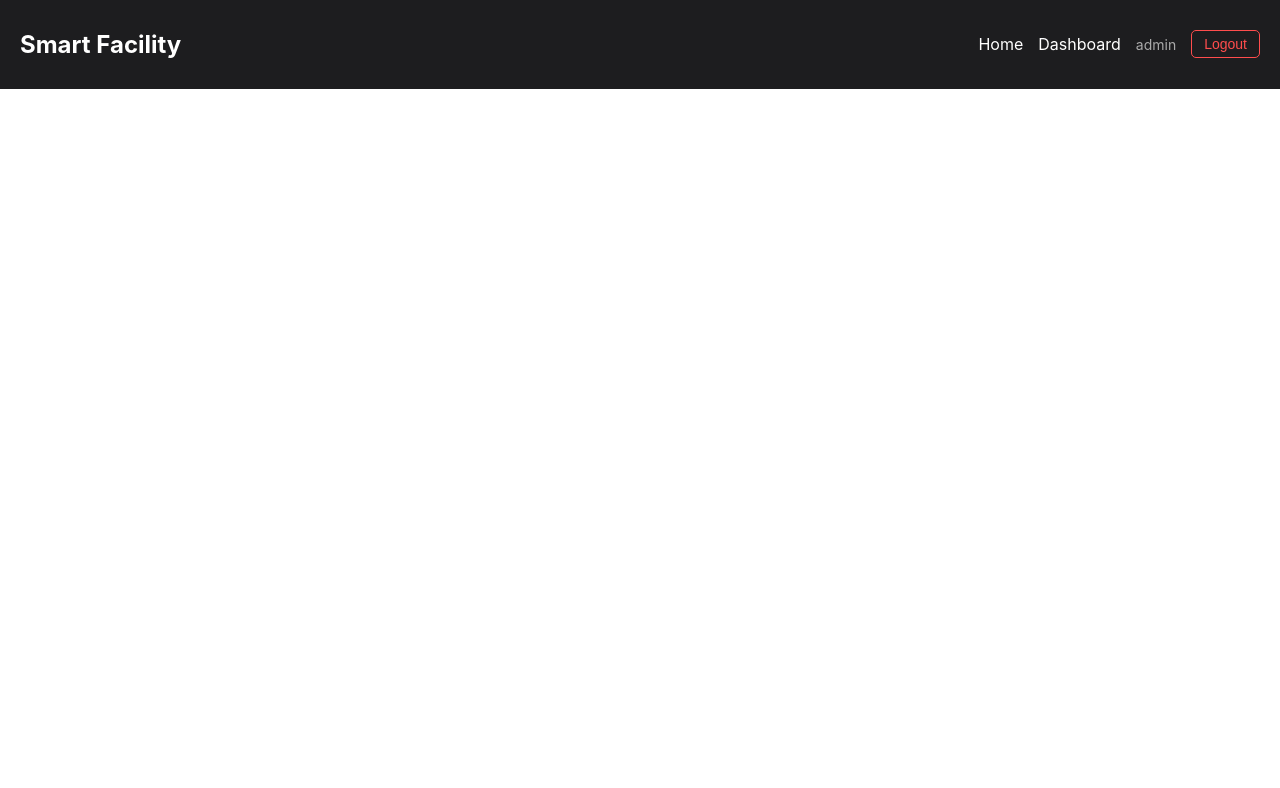
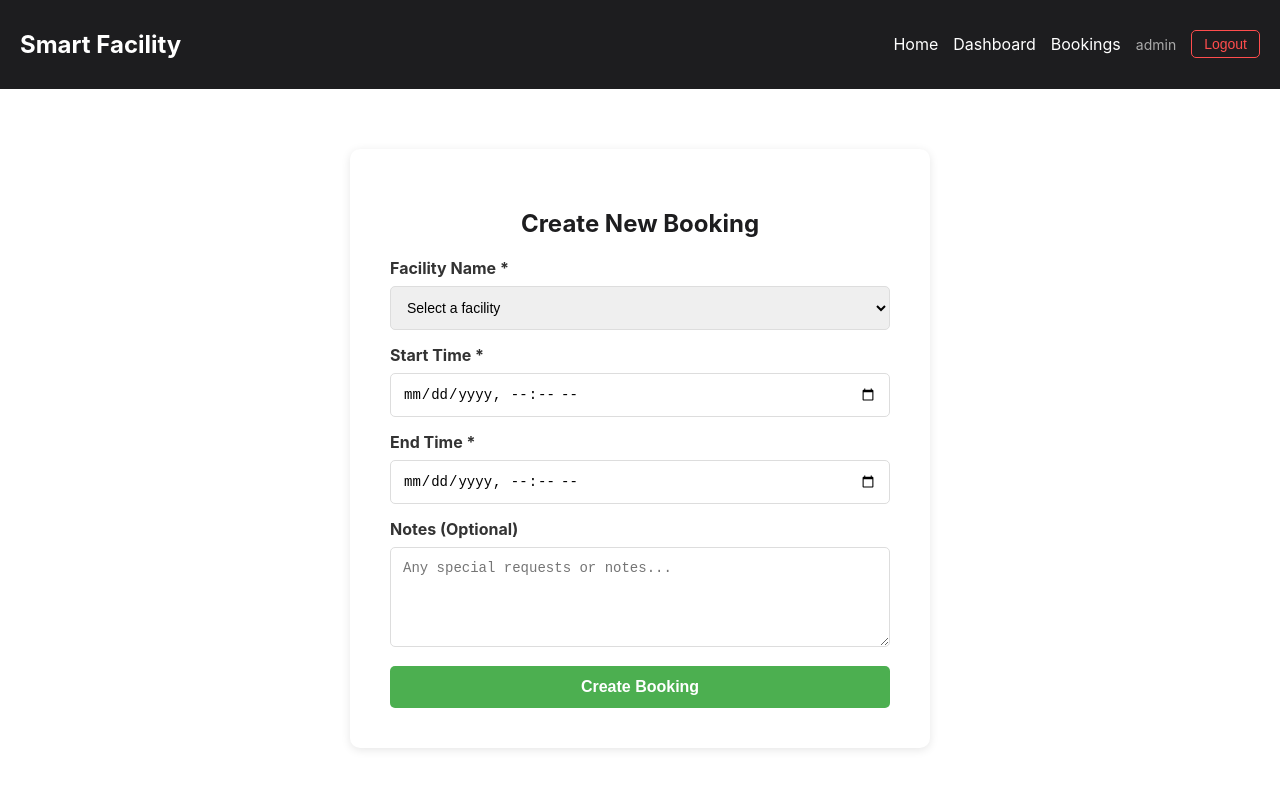
Before and after one commit to subasthican/Smart-Facility-Management-System, a React (Create React App) app in the folder frontend/: page /create-booking in a window 1280 px wide. Shown: the top 788 px of the page. Built offline with nearby package versions, Linux system fonts and the light colour scheme; sample sign-in values are in the browser's storage.

Commit message:
Update routing and navbar for booking management

```diff
--- a/frontend/src/App.js
+++ b/frontend/src/App.js
@@ -6,6 +6,8 @@ import Home from "./pages/Home";
 import Dashboard from "./pages/Dashboard";
 import Login from "./pages/Login";
 import Register from "./pages/Register";
+import Bookings from "./pages/Bookings";
+import CreateBooking from "./pages/CreateBooking";
 import ProtectedRoute from "./routes/ProtectedRoute";
 
 function App() {
@@ -27,6 +29,24 @@ function App() {
                 </ProtectedRoute>
               }
             />
+
+            <Route
+              path="/bookings"
+              element={
+                <ProtectedRoute>
+                  <Bookings />
+                </ProtectedRoute>
+              }
+            />
+
+            <Route
+              path="/create-booking"
+              element={
+                <ProtectedRoute>
+                  <CreateBooking />
+                </ProtectedRoute>
+              }
+            />
           </Routes>
         </MainLayout>
       </AuthProvider>
--- a/frontend/src/components/Navbar.js
+++ b/frontend/src/components/Navbar.js
@@ -17,6 +17,7 @@ const Navbar = () => {
       <div style={styles.links}>
         <Link to="/" style={styles.link}>Home</Link>
         {user && <Link to="/dashboard" style={styles.link}>Dashboard</Link>}
+        {user && <Link to="/bookings" style={styles.link}>Bookings</Link>}
         {user ? (
           <>
             <span style={styles.role}>{user.role}</span>
```
